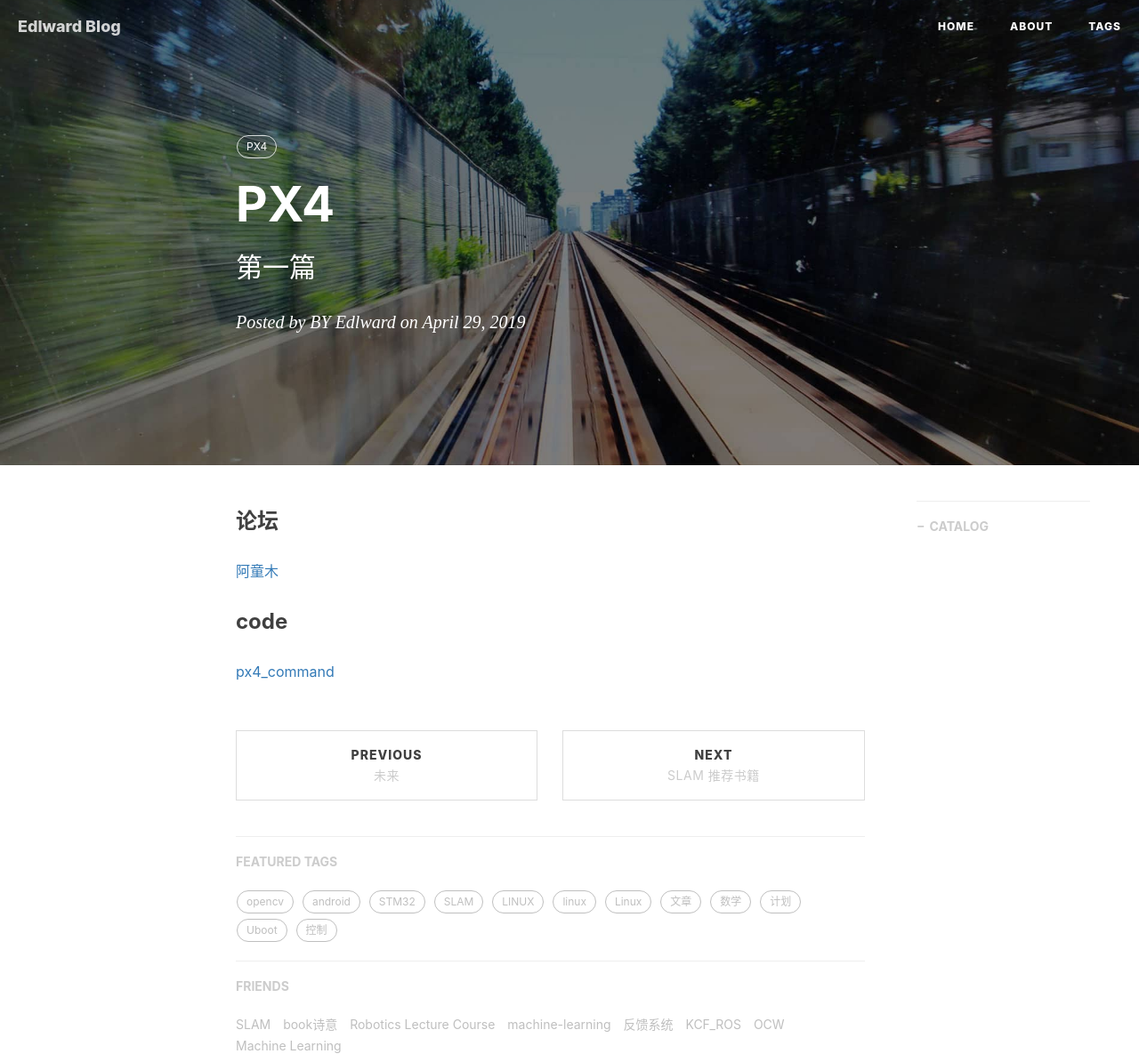
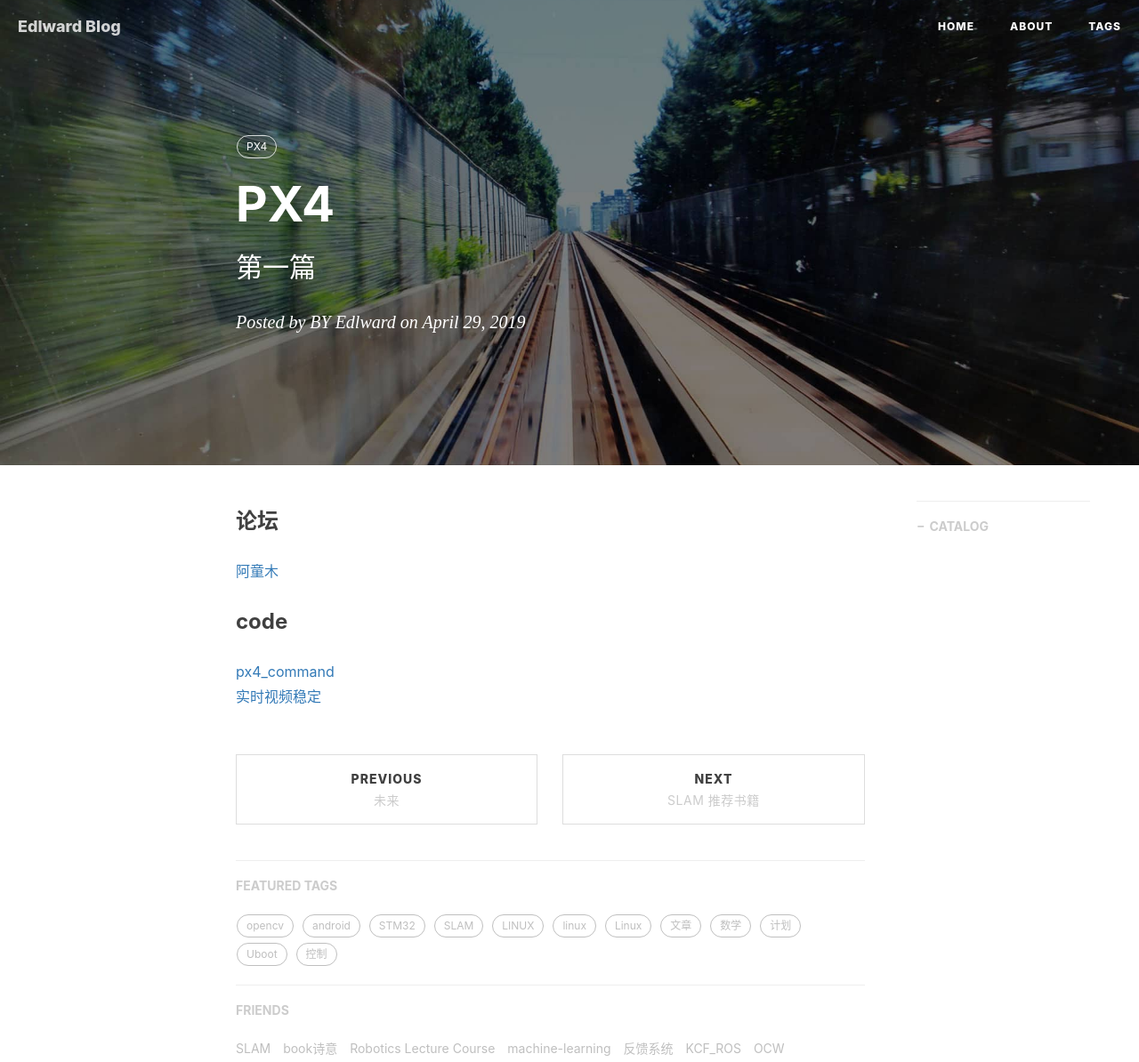
Before and after one commit to gary-robotics/dlward, a Jekyll site: the page built from _posts/2019-11-21-PX4-2019.markdown, in a window 1280 px wide, cut to the strip 0-1194 px from the top of the page. Shown: the whole strip at 89% size. Built offline with Jekyll 4.4.1, drawn with Linux system fonts in a browser that asks for light colours; nearby versions of some CDN libraries; comment, search, counter and statistics services are not loaded.

Commit message:
Update 2019-11-21-PX4-2019.markdown

```diff
--- a/_posts/2019-11-21-PX4-2019.markdown
+++ b/_posts/2019-11-21-PX4-2019.markdown
@@ -14,3 +14,4 @@ tags:                               #标签
 
 ### code
 [px4_command](https://github.com/potato77/px4_command/blob/master/src/px4_pos_estimator.cpp)
+[实时视频稳定](https://github.com/3PTelephant/Real-Time-Video-Stabilization)
```
